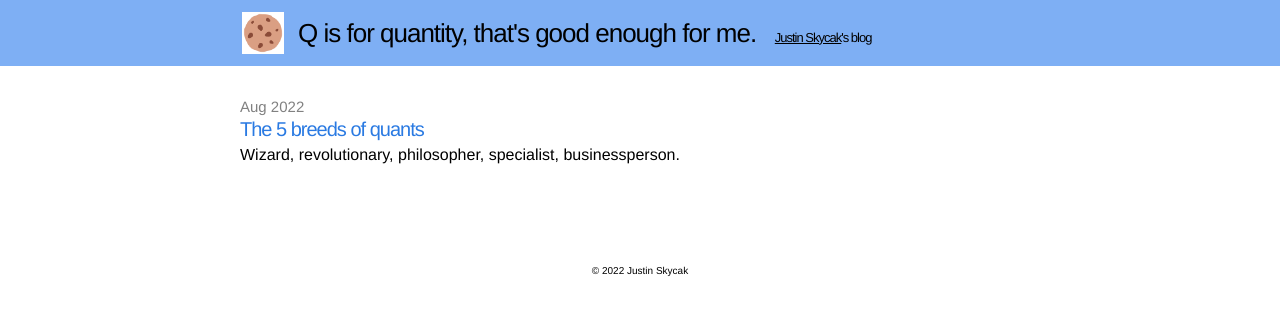
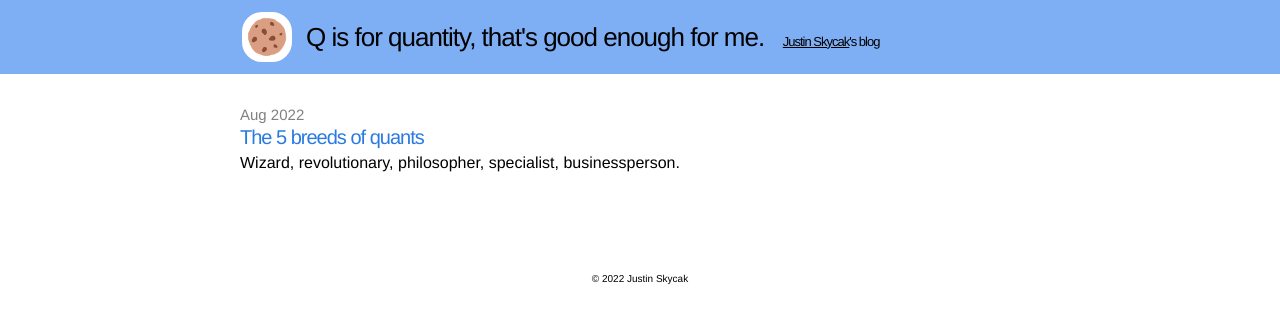
Before and after one commit to quantmonster/quantmonster.github.io, a Jekyll site: the page built from index.html, in a window 1280 px wide. Shown: the top 323 px of the page. Built offline with Jekyll 4.4.1, drawn with Linux system fonts in a browser that asks for light colours.

Commit message:
Update header.html

```diff
--- a/_includes/header.html
+++ b/_includes/header.html
@@ -5,7 +5,7 @@
     <table style="margin:0; padding:0; border:none; vertical-align: middle;">
     <tr>
         <td valign="center">
-          <a style="text-decoration:none;" href="{{ site.baseurl }}/"><img src="/images/cookie.png" style="float:left; height:40px; vertical-align: middle; border: 1px solid white; background: white"></a>
+          <a style="text-decoration:none;" href="{{ site.baseurl }}/"><img src="/images/cookie.png" style="float:left; height:40px; vertical-align: middle; border: 5px solid white; border-radius: 40%; background: white"></a>
         </td>
         <td style="width:10px;"></td>
         <td valign="center"><div class="site-title">
```
